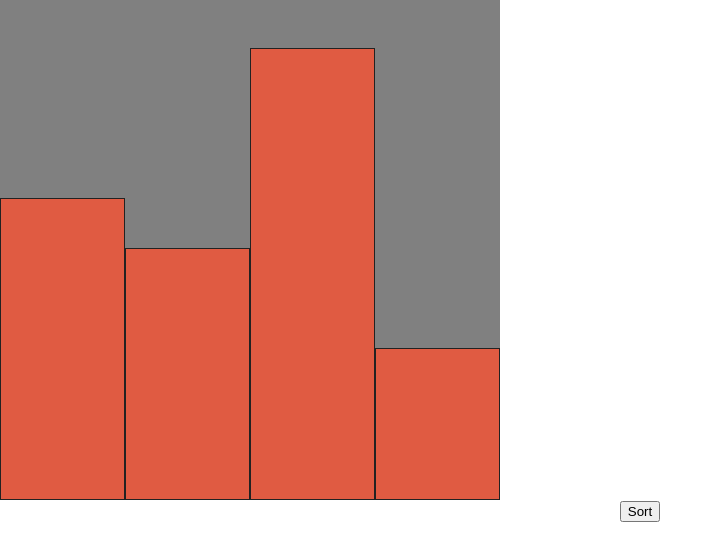
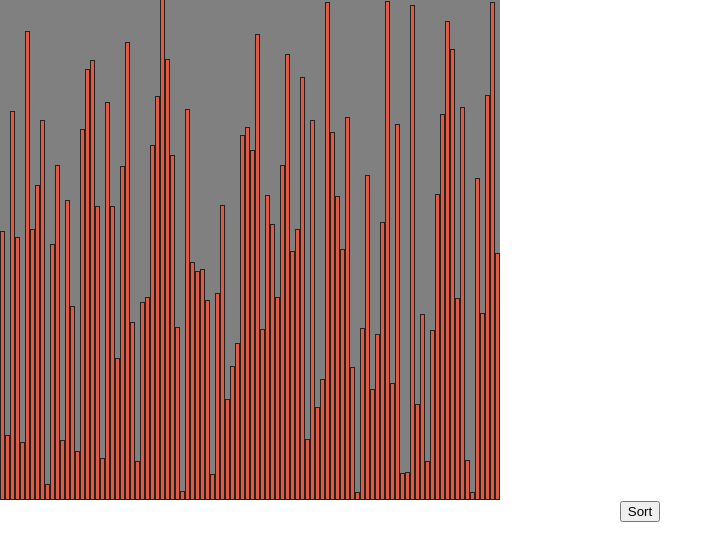
Before and after one commit to zwthomas/sorting-visualizer, a React (Create React App) app: page / in a window 1280 px wide. Shown: the top 560 px of the page, without its empty margins (0-723 px from the left). Built offline with nearby package versions, Linux system fonts and the light colour scheme.

Commit message:
Allow number of bars to be passed in to the visualizer and vary time with the number of bars

```diff
--- a/src/App.js
+++ b/src/App.js
@@ -6,7 +6,7 @@ import Visualizer from "./components/visualizer/Visualizer";
 function App() {
   return (
     <div className="App">
-      <Visualizer />
+      <Visualizer numBars={100}/>
     </div>
   );
 }
--- a/src/components/visualizer/Visualizer.js
+++ b/src/components/visualizer/Visualizer.js
@@ -7,7 +7,7 @@ import { useEffect } from "react";
 class Visualizer extends React.Component {
   constructor(props) {
     super(props);
-    this.state = { percents: [ 60, 50,90, 30] };
+    this.state = { percents: Array.from({length: props.numBars}, () => Math.random() * 100) };
 
     this.bubbleSort = this.bubbleSort.bind(this);
   }
@@ -25,7 +25,7 @@ class Visualizer extends React.Component {
           newArray[j] = newArray[j + 1];
           newArray[j + 1] = temp;
           this.setState(newArray);
-          await this.sleep(500)
+          await this.sleep(1000/this.props.numBars)
         }
       }
     }
```
